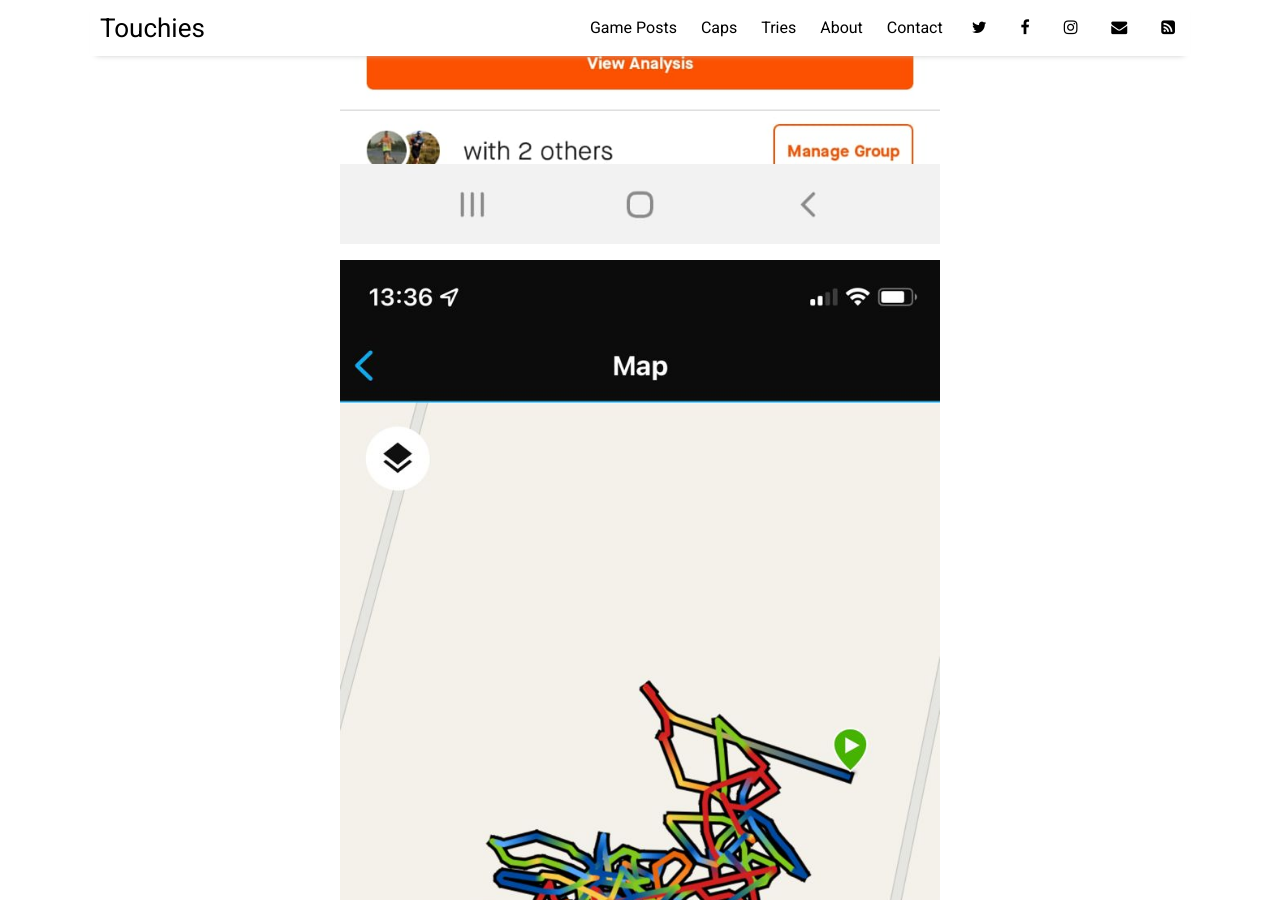
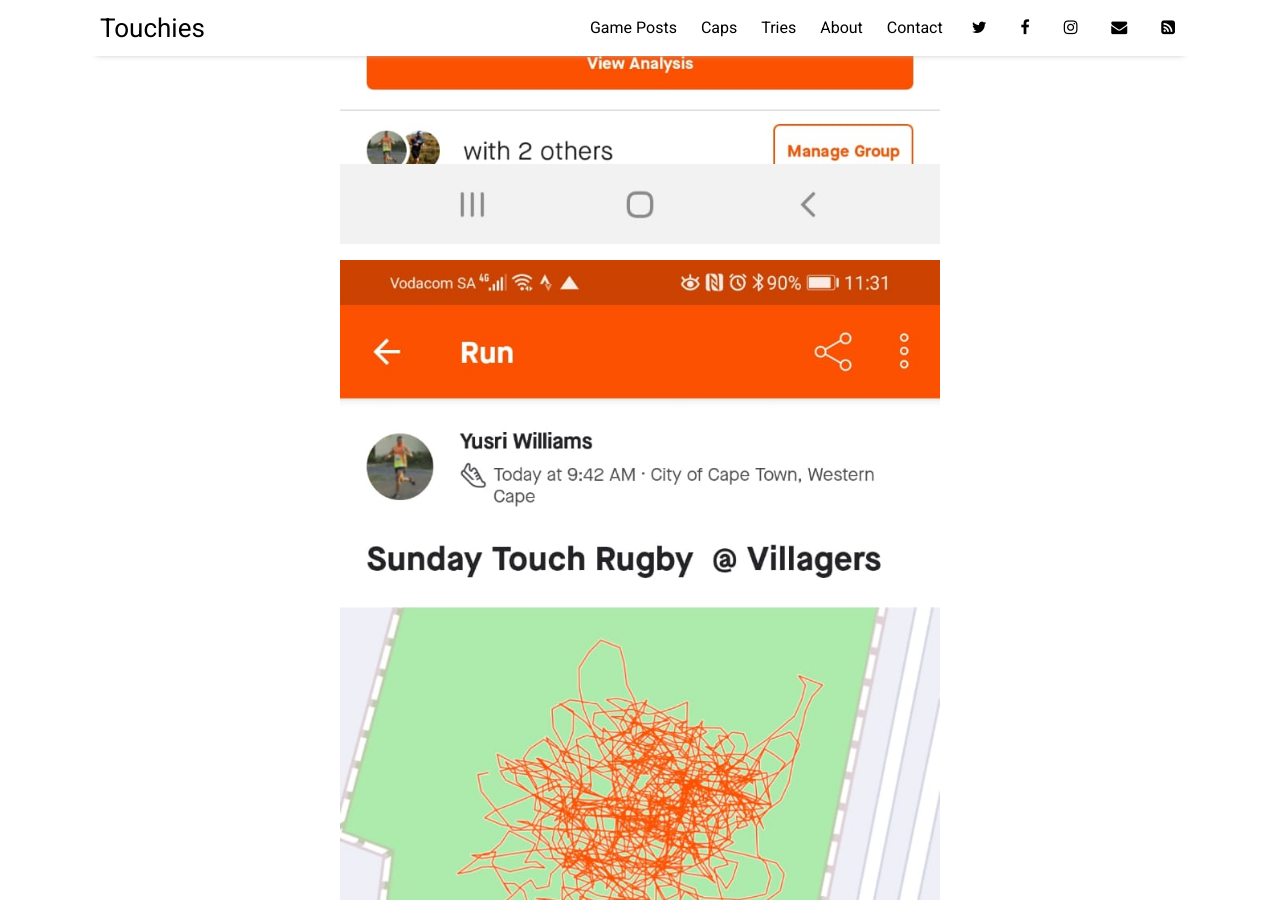
Before and after one commit to sundayrugby/sundayrugby.github.io, a Jekyll site: the page built from _posts/2022-06-26-J.md, in a window 1280 px wide and 900 px high, scrolled down 3729 px. Built offline with Jekyll 4.4.1, drawn with Linux system fonts in a browser that asks for light colours; nearby versions of some CDN libraries.

Commit message:
Update 2022-06-26-J.md

```diff
--- a/_posts/2022-06-26-J.md
+++ b/_posts/2022-06-26-J.md
@@ -119,8 +119,8 @@
 
 ![alt text](https://sundayrugby.github.io/assets/img/2022_06_26_a.jpg "Chad!")
 
+![alt text](https://sundayrugby.github.io/assets/img/2022_06_26_c.jpg "Yusri!")
+
 ![alt text](https://sundayrugby.github.io/assets/img/2022_06_26_b.jpg "Trevor!")
 
-![alt text](https://sundayrugby.github.io/assets/img/2022_06_26_c.jpg "Yusri!")
-
 ![alt text](https://sundayrugby.github.io/assets/img/2022_06_26_d.jpg "Trevor!")
```
